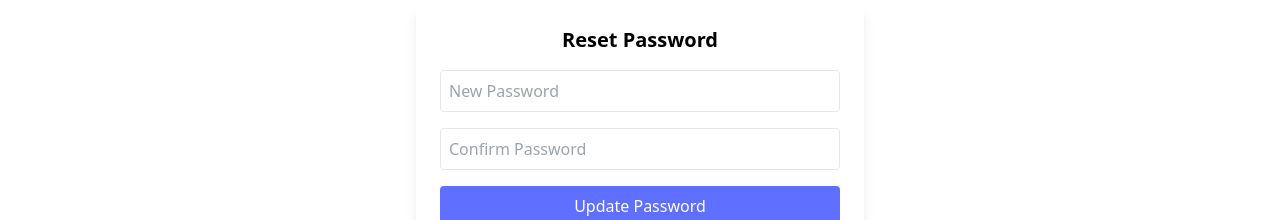
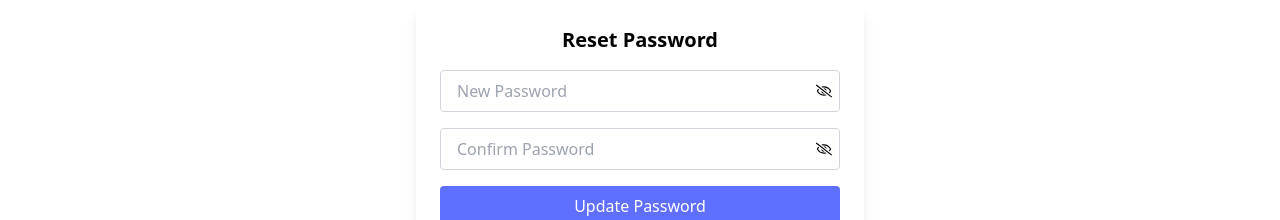
Before and after one commit to Kolawole-kehinde/Doctors-Appointment-App, a React (Vite) app: page /auth/reset-password in a window 1280 px wide. Shown: the part 186-406 px from the top of the page. Built offline with nearby package versions, Linux system fonts and the light colour scheme; no server answers; the database is empty.

Commit message:
replaced default password inputs with CustomInput component in ResetPasswordPage

```diff
--- a/src/Pages/auth/ResetPasswordPage.jsx
+++ b/src/Pages/auth/ResetPasswordPage.jsx
@@ -1,8 +1,8 @@
 import React, { useState } from 'react';
+import CustomInput from '../../Components/CustomInput';
+import toast from 'react-hot-toast';
 import { useNavigate } from 'react-router';
 import { supabase } from '../../libs/supabase';
-import toast from 'react-hot-toast';
-
 
 const ResetPasswordPage = () => {
   const navigate = useNavigate();
@@ -33,20 +33,23 @@ const ResetPasswordPage = () => {
   return (
     <div className="max-w-md mx-auto mt-20 p-6 bg-white shadow-lg rounded-lg space-y-4">
       <h2 className="text-xl font-semibold text-center">Reset Password</h2>
-      <input
+
+      <CustomInput
         type="password"
         placeholder="New Password"
         value={password}
         onChange={(e) => setPassword(e.target.value)}
-        className="w-full p-2 border rounded"
+        name="password"
       />
-      <input
+
+      <CustomInput
         type="password"
         placeholder="Confirm Password"
         value={confirmPassword}
         onChange={(e) => setConfirmPassword(e.target.value)}
-        className="w-full p-2 border rounded"
+        name="confirmPassword"
       />
+
       <button
         onClick={handleReset}
         className="w-full bg-primary text-white py-2 rounded"
```
